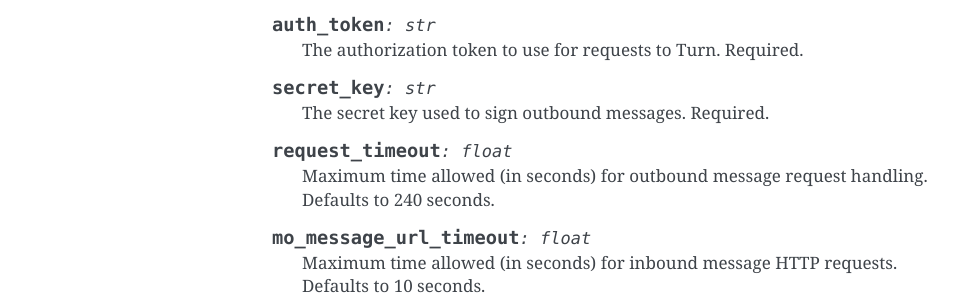
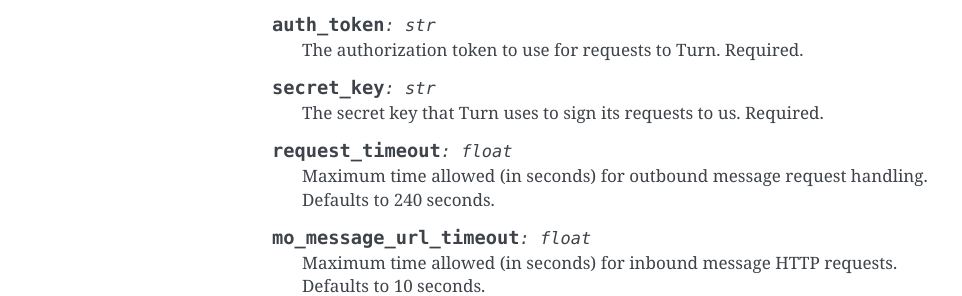
Before and after one commit to praekeltfoundation/vumi2, a Sphinx documentation site: the page built from docs/applications/turn_channels_api.rst, in a window 1280 px wide and 900 px high, scrolled down 671 px. Shown: the part 159-455 px from the top of the window, without its empty margins (148-1110 px from the left). Built offline with Sphinx 7.4.7, drawn with Linux system fonts in a browser that asks for light colours; some of the changed text lies outside the part shown.

Commit message:
PR feedback

```diff
--- a/docs/applications/turn_channels_api.rst
+++ b/docs/applications/turn_channels_api.rst
@@ -44,7 +44,7 @@ The application has the following configuration options:
 .. py:data:: secret_key
    :type: str
 
-   The secret key used to sign outbound messages. Required.
+   The secret key that Turn uses to sign its requests to us. Required.
 
 .. py:data:: request_timeout
    :type: float
```
Also changed, not shown: other parts of docs/applications/turn_channels_api.rst (+1 -6 lines), 1 other file.
